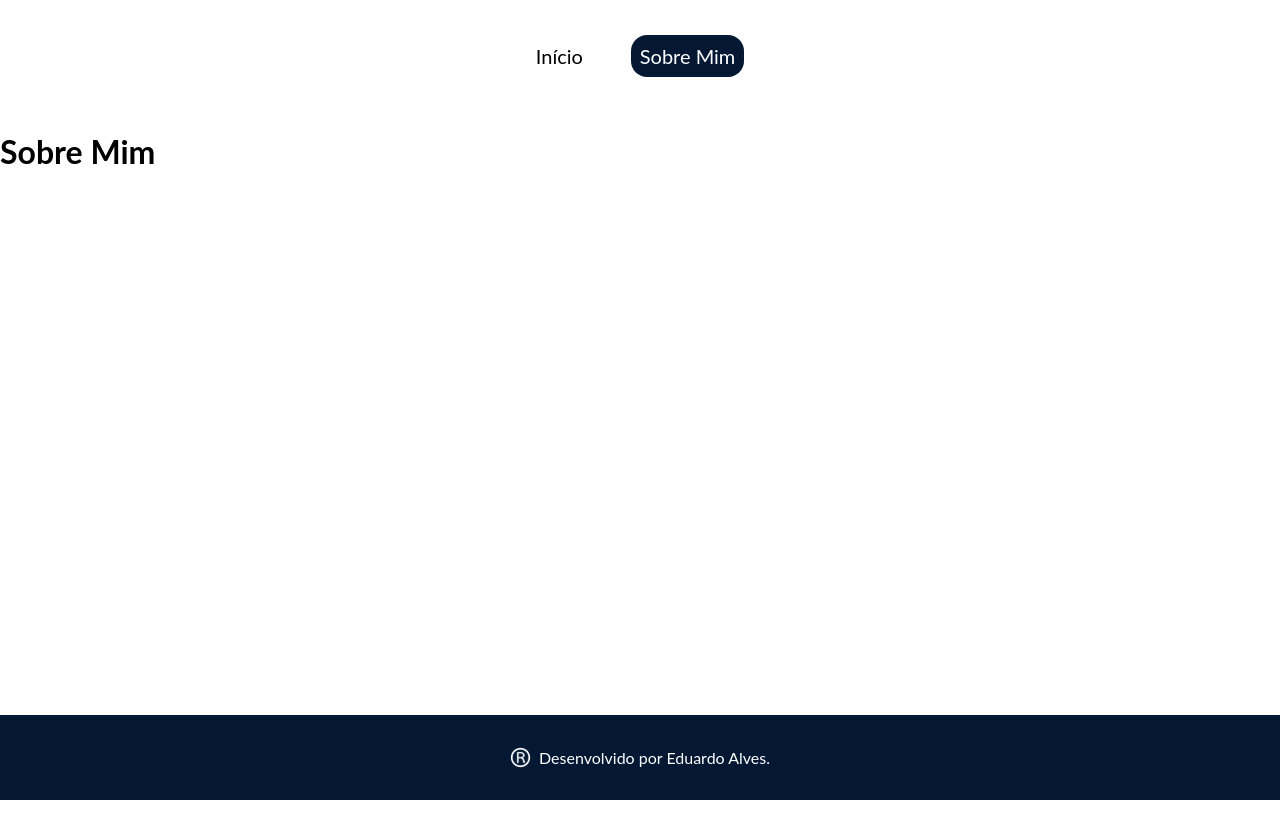
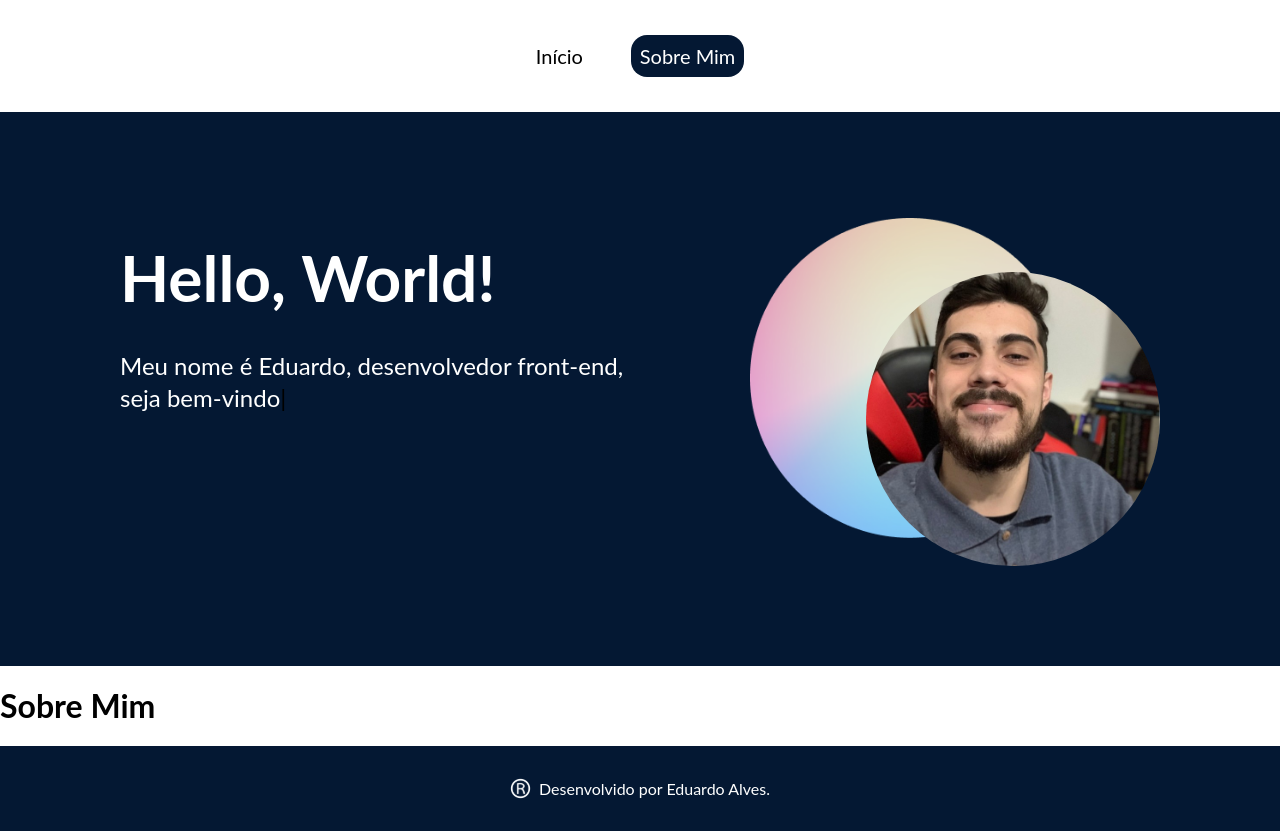
Before and after one commit to eduardojanegitz/hello-world, a React (Create React App) app: page /aboutme in a window 1280 px wide. Before the commit the page ends 800 px from the top, so only its background shows below. Built offline with nearby package versions, Linux system fonts and the light colour scheme.

Commit message:
outlet component

```diff
--- a/src/App.js
+++ b/src/App.js
@@ -1,19 +1,22 @@
+import DefaultPage from "components/DefaultPage";
 import Footer from "components/Footer";
 import { BrowserRouter, Route, Routes } from "react-router-dom";
 import Menu from "./components/Menu";
 import AboutMe from "./pages/AboutMe";
 import Home from "./pages/Home";
-// import Banner from "components/Banner";
 
 export default function App() {
   return (
     <BrowserRouter>
       <Menu />
-   {/* <Banner /> */}
+
       <Routes>
-      <Route path="/" element={<Home />}/>
-      <Route path="aboutme" element={<AboutMe />}/>
-      <Route path="*" element={<div>Página não encontrada</div>}/>
+        <Route path="/" element={<DefaultPage />}>
+          <Route path="/" element={<Home />} />
+          <Route path="aboutme" element={<AboutMe />} />
+        </Route>
+
+        <Route path="*" element={<div>Página não encontrada</div>} />
       </Routes>
 
       <Footer />
--- /dev/null
+++ b/src/components/DefaultPage/index.js
@@ -0,0 +1,16 @@
+import Banner from "components/Banner";
+import React from "react";
+import { Outlet } from "react-router-dom";
+import styles from "./DefaultPage.module.css";
+
+export default function DefaultPage() {
+    return (
+        <main>
+
+            <Banner />
+
+            <Outlet />
+        </main>
+    )
+
+}
--- a/src/pages/Home/index.js
+++ b/src/pages/Home/index.js
@@ -1,13 +1,11 @@
 import React from "react"
-import Banner from "components/Banner"
 import styles from "./Home.module.css";
 import posts from "json/posts.json";
 import Post from "components/Post";
 
 export default function Home() {
     return (
-        <main>
-            <Banner />
+
             <ul className={styles.posts}>
                 {posts.map((post) => (
                     <li key={post.id}>
@@ -15,6 +13,5 @@ export default function Home() {
                     </li>
                 ))}
             </ul>
-        </main>
     )
 }
```
Also changed, not shown: src/components/DefaultPage/DefaultPage.module.css (added), 1 other file (tests, documents, lock files or other folders). Lines whose indentation alone changed are shown as unchanged.
